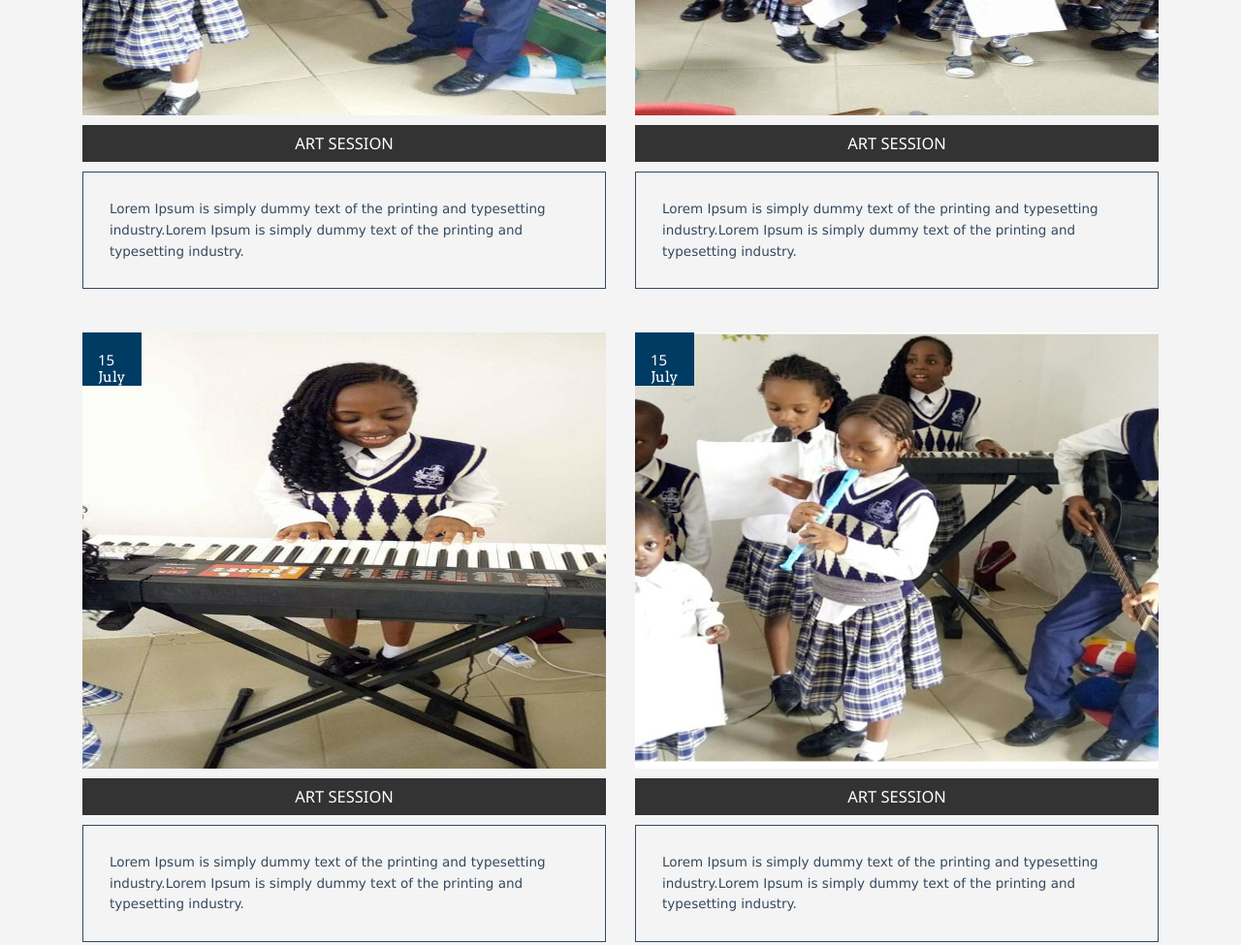
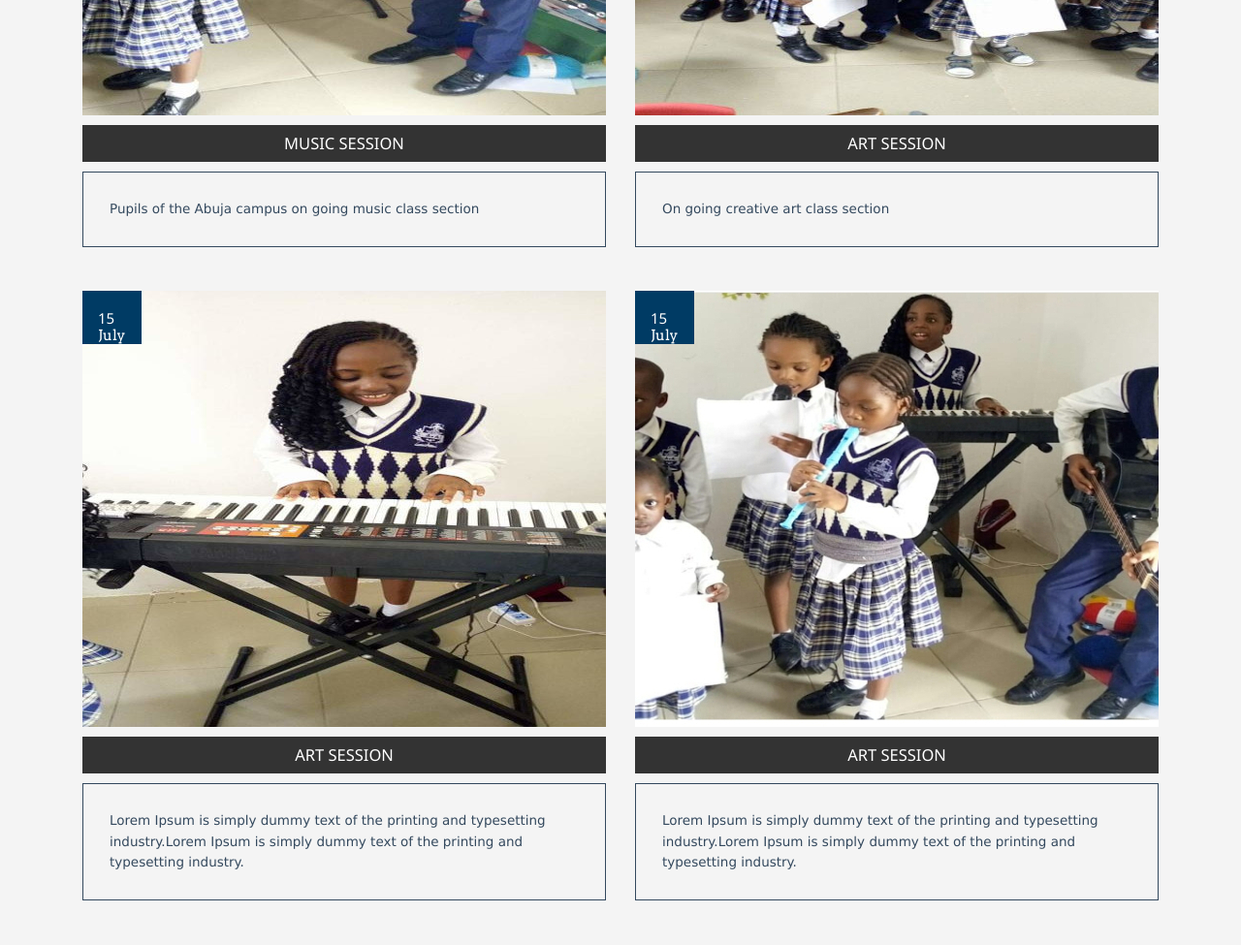
Before and after one commit to Agjohngabriel/AAS_Master, a plain HTML site: page index.html in a window 1280 px wide. Shown: the part 3280-4255 px from the top of the page at 97% size. Drawn offline with nearby package versions, Linux system fonts and the light colour scheme.

Commit message:
little change made

```diff
--- a/index.html
+++ b/index.html
@@ -267,7 +267,7 @@
 		</div>
 
 		<div class="mySlides fade">
-		  <img src="images/house1.jpeg" width="100%">
+		  <img src="images/house1.jpeg" width="100%" height="inherent">
 		  <div class="text">Caption Three</div>
 		</div>
 
@@ -334,8 +334,8 @@
 								<div class="e_date">
                                      <h4>15<br> <span>July</span></h4>
                                 </div>
-								  <a href="#"><h5>ART SESSION</h5></a>
-								<p>Lorem Ipsum is simply dummy text of the printing and typesetting industry.Lorem Ipsum is simply dummy text of the printing and typesetting industry.</p>
+								  <a href="#"><h5>MUSIC SESSION</h5></a>
+								<p>Pupils of the Abuja campus on going music class section</p>
 							</div>
 							<div class="col-md-6 culture-grids">
 								 <a href="#"> <img src="images/pic6.jpeg" class="img-responsive" alt="" /></a>
@@ -343,7 +343,7 @@
                                     <h4>15<br> <span>July</span></h4>
                                 </div>
 								  <a href="#"><h5>ART SESSION</h5></a>
-								<p>Lorem Ipsum is simply dummy text of the printing and typesetting industry.Lorem Ipsum is simply dummy text of the printing and typesetting industry.</p>
+								<p>On going creative art class section</p>
 
 							</div>
 							<div class="col-md-6 culture-grids">
@@ -371,7 +371,7 @@
 			<div class="mid-section">
 				 <h3>First Day at School!</h3>
 				 <h4>ARE YOU READY ?</h4>
-				 <p>Lorem Ipsum is simply dummy text of the printing and typesetting industry. Lorem Ipsum has been the industry's standard dummy text  and typesetting industry. Lorem Ipsum has been the industry's standard dummy  ever since the 1500s,</p>
+				 <p>Here at Australian Academy, we offer you an exclusive 21st century learning sessions just at your first day in school. What more? We have a friendly environment and collaborative teachers who are ready to guide your child at every academic steps</p>
 			</div>
 		</div>
 	</div>
```
